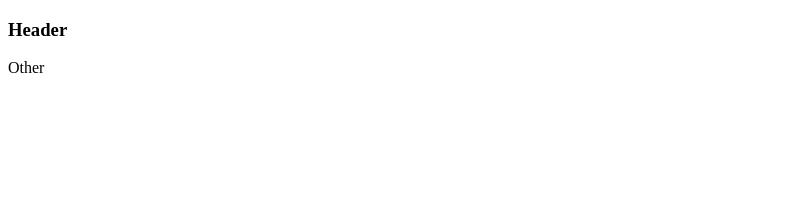
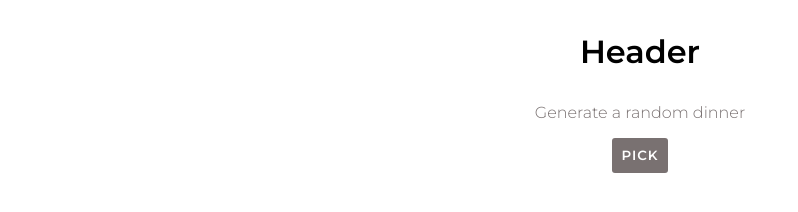
Before and after one commit to kittywizard/random-dinner, a plain HTML site: page index.html in a window 1280 px wide. Shown: the whole page, without its empty margins (0-798 px from the left). Drawn offline with Linux system fonts and the light colour scheme.

Commit message:
some basic styling

```diff
--- a/index.html
+++ b/index.html
@@ -3,12 +3,17 @@
 <head>
     <meta charset="UTF-8">
     <meta name="viewport" content="width=device-width, initial-scale=1.0">
+    <link rel="stylesheet" href="style.css">
     <title>Random Dinner</title>
 </head>
 <body>
-    <main>
+    <main class="container">
         <h3>Header</h3>
-        <p>Other</p>
+        <p>Generate a random dinner</p>
+
+        <form id="generate">
+            <button id="btn">Pick</button>
+        </form>
     </main>
 
     <script src="script.js"></script>
--- a/script.js
+++ b/script.js
@@ -0,0 +1,2 @@
+const btn = document.getElementById('btn');
+const form = document.getElementsById('generate');
--- a/style.css
+++ b/style.css
@@ -2,4 +2,35 @@
 
 body {
     font-family: 'Montserrat', sans-serif;
+    font-weight: 300;
 }
+
+.container {
+    width: 80%;
+    margin: 0 auto;
+    text-align: center;
+}
+
+#btn {
+    border: unset;
+    background-color: rgb(121, 113, 113);
+    color: #fff;
+    padding: 0.7em;
+    border-radius: 3px;
+    font-family: 'Montserrat', sans-serif;
+    font-weight: 600;
+    letter-spacing: 1px;
+    text-transform: uppercase;
+}
+
+/* typography */
+
+h3 {
+    font-size: 2em;
+    font-weight: 600;
+}
+
+p {
+    font-size: 1em;
+    color:rgb(121, 113, 113);
+}
```
